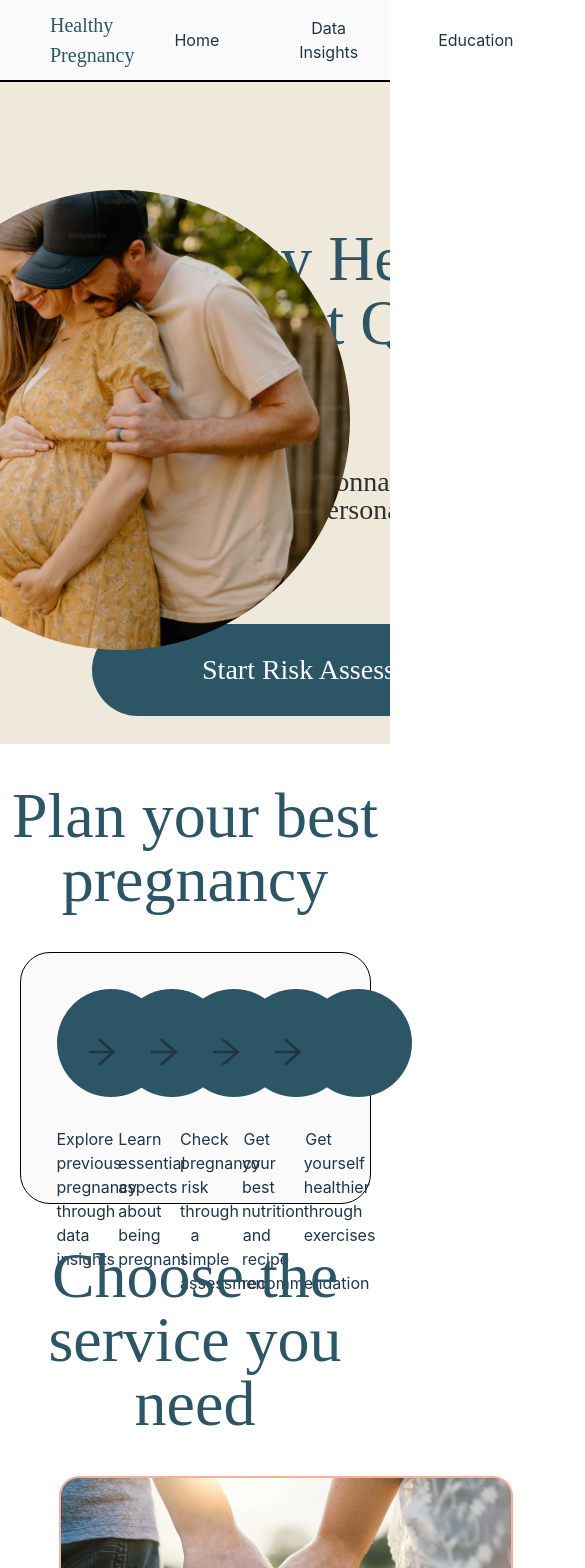
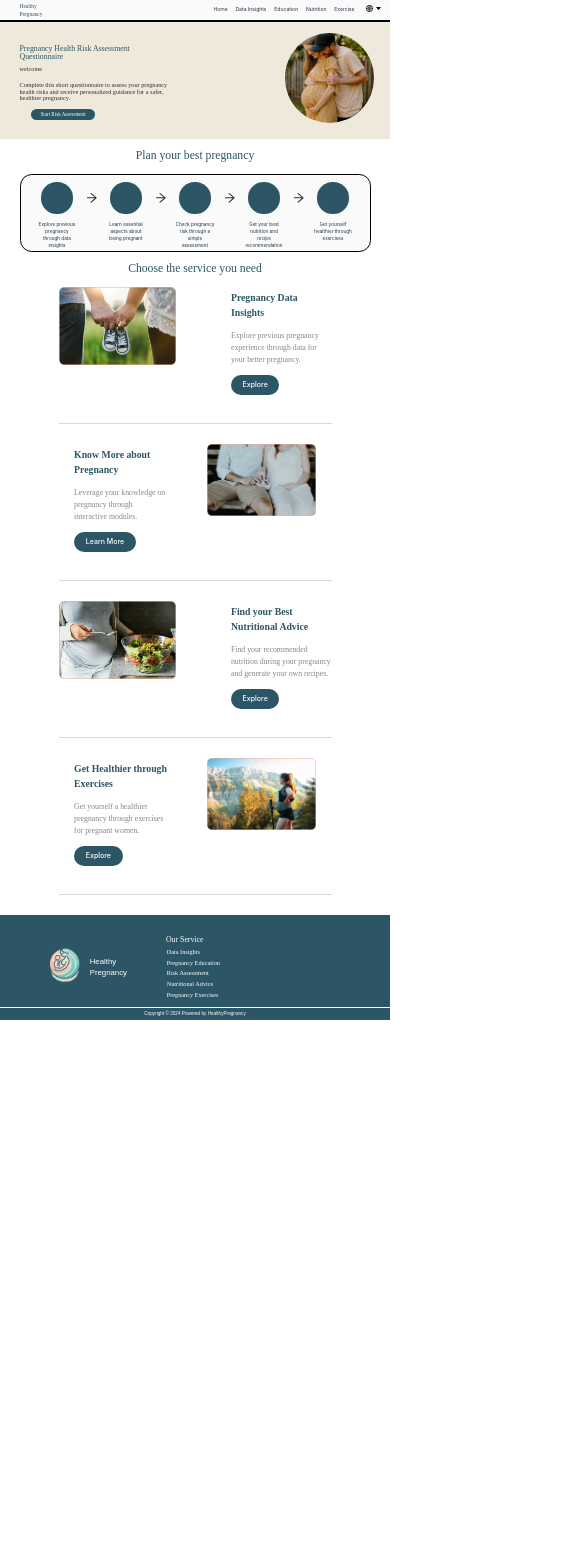
Before and after one commit to Maxi7799/HealthyPregnancy, a React (Vite) app in the folder vite-project/: page /home in a window 390 px wide. Shown: the top 1568 px of the page, 585 px wide, since content can reach past the window. After the commit the page ends 1020 px from the top, so only its background shows below. Built offline with nearby package versions, Linux system fonts and the light colour scheme.

Commit message:
feat:Responsive design for homepage

```diff
--- a/vite-project/src/components/footer/index.css
+++ b/vite-project/src/components/footer/index.css
@@ -1,34 +1,34 @@
 .footer {
   background-color: #2C5665;
   color: #fff;
-  padding: 30px 20px;
+  /* padding: 3vw 2vw; */
   display: flex;
   justify-content: center;
   align-items: center;
   font-family: Arial, sans-serif;
   position: relative;
-  height: 272px;
+  height: 27vw;
 }
 
 
 .footer-container {
   display: flex;
-  justify-content: space-between;
+  /* justify-content: space-between; */
   width: 80%;
-  max-width: 1200px;
+  max-width: 120vw;
   justify-content: left;
 }
 
 .footer-item {
   text-align: left;
 
-  margin-left: 100px;
+  margin-left: 10vw;
 }
 
 .footer-item-one {
   color: #fff;
   font-family: Alata;
-  font-size: 20px;
+  font-size: 2vw;
   font-style: normal;
   font-weight: 400;
 }
@@ -36,10 +36,10 @@
 .footer-item-other {
   color: #fff;
   font-family: "Inria Sans";
-  font-size: 16px;
+  font-size: 1.6vw;
   font-style: normal;
   font-weight: 400;
-  padding: 2px
+  padding: 0.2vw
 }
 
 .footer-left {
@@ -48,28 +48,28 @@
   display: flex;
   color: #fff;
   align-items: center;
-  font-size: 20px
+  font-size: 2vw
 }
 
 .footer-left h2 {
-  font-size: 24px;
+  font-size: 2.4vw;
   /* margin-top: px;  */
 }
 
 .footer-logo {
-  max-width: 130px;
+  max-width: 13vw;
 }
 
 .footer-center {
   flex: 2;
   display: flex;
   justify-content: space-around;
-  padding: 0 20px;
+  padding: 0 0.2vw;
 }
 
 .footer-column {
   text-align: left;
-  margin-right: 20px;
+  margin-right: 0.2vw;
 }
 
 .footer-column:last-child {
@@ -77,14 +77,14 @@
 }
 
 .footer-column h3 {
-  margin-bottom: 10px;
-  font-size: 24px;
+  margin-bottom: 1vw;
+  font-size: 2.4vw;
   color: #ccc;
 }
 
 .footer-column p {
-  margin: 5px 0;
-  font-size: 14px;
+  margin: 0.5vw 0;
+  font-size: 1.4vw;
   color: #bbb;
 }
 
@@ -95,13 +95,13 @@
 
 .footer-right h3 {
   margin-bottom: 10px;
-  font-size: 24px;
+  font-size: 2.4vw;
   color: #ccc;
 }
 
 .footer-right p {
-  margin: 5px 0;
-  font-size: 14px;
+  margin: 0.5vw 0;
+  font-size: 1.4vw;
   color: #bbb;
 }
 
@@ -115,10 +115,11 @@
 }
 
 .footer-bottom {
-  height: 50px;
-  line-height: 50px;
+  height: 3vw;
+  line-height: 3vw;
   position: absolute;
   bottom: 0;
+  font-size: 1.2vw;
   /* background-color: #00ff99; */
   border-top: 1px solid #FFF;
   width: 100%;
--- a/vite-project/src/components/header/header.css
+++ b/vite-project/src/components/header/header.css
@@ -1,6 +1,6 @@
 .header-main {
   width: 100%;
-  height: 80px;
+  height: 8vw;
   display: flex;
   justify-content: space-around;
   align-items: center;
@@ -10,7 +10,7 @@
 
 .header-main {
   width: 100%;
-  height: 80px;
+  height: 5vw;
   display: flex;
   justify-content: space-between;
   align-items: center;
@@ -21,15 +21,16 @@
 .header-left {
   color: #2C5665;
   font-family: Alata;
-  font-size: 20px;
+  font-size: 1.4vw;
   font-style: normal;
   text-align: left;
 
-  padding-left: 50px;
+  padding-left: 5vw;
 }
 
 .header-nav {
-  padding: 0px 40px 0px 40px;
+  padding: 0px 1vw 0px 1vw;
+  font-size: 1.3vw;
 }
 
 .header-left-text {}
@@ -47,7 +48,7 @@
 }
 
 .i-left {
-  margin-right: 10px;
+  margin-right: 1vw;
 }
 
 .i-right {
@@ -59,8 +60,8 @@
 }
 
 .nav-item {
-  padding: 30px;
-  font-size: 16px;
+  padding: 3vw;
+  font-size: 1.6vw;
   font-weight: 600;
   cursor: pointer;
 }
@@ -73,18 +74,18 @@
 /* <GlobalOutlined /> */
 
 .language-main {
-  padding: 10px;
+  /* padding: 0.5vw; */
   /* background-color: rgb(254, 212, 213, 0.074); */
-  padding: 10px 40px 10px 40px;
+  /* padding: 1vw 0vw 1vw 0vw; */
   position: relative;
 }
 
 .language-box {
   /* background-color: rgb(254, 212, 213, 0.074); */
-  padding: 10px 30px 10px 30px;
+  padding: 1vw 2vw 1vw 2vw;
   cursor: pointer;
   color: #000000;
-  font-size: 18px;
+  font-size: 1.8vw;
 }
 
 .language-main:hover .language-other {
@@ -94,23 +95,23 @@
 .language-other {
   z-index: 100;
   position: absolute;
-  width: 100%;
+  /* width: 100%; */
   top: 100%;
-  left: 0px;
+  right: 0px;
   background-color: rgba(76, 82, 102, 0.213);
-  padding: 10px;
+  padding: 1vw;
   /* box-sizing: border-box; */
   display: none;
 }
 
 .angel {
-  width: 15px;
-  height: 15px;
+  width: 1.5vw;
+  height: 1.5vw;
   background: #fff;
   transform: rotate(45deg);
-  top: -8px;
-  left: 0;
-  right: 0;
+  top: -0.8vw;
+  /* left: 0; */
+  right: 3vw;
   margin: 0 auto;
   position: absolute;
   /* z-index: 100; */
@@ -119,6 +120,7 @@
 .white-box {
   background-color: #fff;
   position: relative;
+  width: max-content;
 }
 
 .l-row {
@@ -126,9 +128,9 @@
   display: flex;
   justify-content: left;
   align-items: center;
-  padding: 5px 20px 5px 20px;
+  padding: 0.5vw 2vw 0.5vw 2vw;
   cursor: pointer;
-  font-size: 14px;
+  font-size: 1.4vw;
 }
 
 .l-row:hover {
@@ -136,16 +138,16 @@
 }
 
 .simple {
-  width: 20px;
+  width: 2vw;
 }
 
 .flag {
-  width: 20px;
-  height: 20px;
+  width: 2vw;
+  height: 2vw;
   background-color: lightsalmon;
-  margin-left: 5px;
-  margin-right: 5px;
-  border-radius: 10px;
+  margin-left: 0.5vw;
+  margin-right: 0.5vw;
+  border-radius: 1vw;
   text-align: center;
   overflow: hidden;
 }
--- a/vite-project/src/components/header/language.tsx
+++ b/vite-project/src/components/header/language.tsx
@@ -1,4 +1,4 @@
-import { GlobalOutlined } from "@ant-design/icons";
+import { GlobalOutlined, CaretDownOutlined } from "@ant-design/icons";
 import RO from "../../assets/RO.png";
 import ES from "../../assets/ES.png";
 import UK from "../../assets/UK.png";
@@ -11,7 +11,6 @@ type listType = {
   flag: string;
   country: string;
 };
-
 
 export function Language() {
   const list: Array<listType> = [
@@ -51,7 +50,7 @@ export function Language() {
     <>
       <div className="language-main">
         <div className="language-box">
-          <GlobalOutlined /> language
+          <GlobalOutlined /> <CaretDownOutlined />
         </div>
         <div className="language-other">
           <div className="white-box">
--- a/vite-project/src/components/home-main/index.css
+++ b/vite-project/src/components/home-main/index.css
@@ -1,10 +1,10 @@
 .home-main {
     width: 100%;
-    height: 662px;
+    height: 30vw;
     background: #EFE9DB;
     overflow: hidden;
     text-align: left;
-    padding: 42px;
+    padding: 5vw;
     position: relative;
     box-sizing: border-box;
 }
@@ -12,41 +12,41 @@
 .home-main .main-text {
     color: #2C5665;
     font-family: Alata;
-    font-size: 64px;
+    font-size: 2vw;
     font-style: normal;
     font-weight: 400;
     line-height: 100%;
-    width: 819px;
-    height: 125px;
+    width: 30vw;
+    height: 3vw;
     flex-shrink: 0;
     text-align: left;
-    margin-top: 103px;
+    margin-top: 1vw;
     /* 64px */
 }
 
 .home-main .home-welcome {
     color: #303030;
     font-family: "Inria Sans";
-    font-size: 28px;
+    font-size: 1.6vw;
     font-style: normal;
     font-weight: 400;
     line-height: 100%;
-    margin-top: 44px;
+    margin-top: 2.5vw;
 }
 
 .home-main .home-text {
-    width: 706px;
-    height: 156px;
+    width: 40vw;
+    /* height: 15vw; */
 }
 
 .home-main .home-main-image {
-    width: 460px;
-    height: 460px;
-    border-radius: 230px;
+    width: 23vw;
+    height: 23vw;
+    border-radius: 23vw;
     overflow: hidden;
     position: absolute;
-    right: 40px;
-    top: 108px;
+    right: 4vw;
+    top: 3vw;
 }
 
 .home-main .home-main-image img {
@@ -56,17 +56,19 @@
 
 .home-main .home-button {
     display: flex;
-    width: 421px;
-    height: 72px;
-    padding: 10px 24px;
+    /* width: 4.2vw; */
+    width: max-content;
+    height: 1vw;
+    padding: 1vw 2.4vw;
     justify-content: center;
     align-items: center;
-    border-radius: 100px;
+    border-radius: 10vw;
     background: #2C5665;
     color: #fff;
     font-family: "Inria Sans";
-    font-size: 28px;
+    font-size: 1.3vw;
     font-style: normal;
     cursor: pointer;
-    margin-left: 50px;
+    margin-left: 3vw;
+    margin-top: 2vw;
 }
--- a/vite-project/src/components/home-plan/index.css
+++ b/vite-project/src/components/home-plan/index.css
@@ -1,11 +1,11 @@
 .home-plan {
     width: 90%;
-    height: 252px;
-    border-radius: 30px;
+    height: 20vw;
+    border-radius: 3vw;
     border: 1px solid #000;
     background: #FAFAFA;
     margin: 0 auto;
-    padding: 36px;
+    padding: 2vw;
     box-sizing: border-box;
     display: flex;
     justify-content: space-around;
@@ -13,17 +13,18 @@
 }
 
 .plan-image {
-    width: 108px;
-    height: 108px;
+    width: 8vw;
+    height: 8vw;
     background-color: #2C5665;
     border-radius: 50%;
     margin: auto;
-    margin-bottom: 30px;
+    margin-bottom: 2vw;
 }
 
 .plan-text2 {
     height: calc(100% - 108px);
     width: 100%;
+    font-size: 1.2vw;
 }
 
 .plan-box {
@@ -34,8 +35,8 @@
 }
 
 .plan-arrow {
-    font-size: 32px;
+    font-size: 3vw;
     height: 100%;
-    padding-top: 40px;
+    padding-top: 2vw;
     box-sizing: border-box;
 }
--- a/vite-project/src/components/home-title/index.css
+++ b/vite-project/src/components/home-title/index.css
@@ -1,11 +1,11 @@
 .home-title {
     color: #2C5665;
     font-family: Alata;
-    font-size: 64px;
+    font-size: 3vw;
     font-style: normal;
     font-weight: 400;
     line-height: 100%;
-    margin-top: 40px;
-    margin-bottom: 40px;
+    margin-top: 3vw;
+    margin-bottom: 3vw;
     /* 64px */
 }
--- a/vite-project/src/components/service-list/index.css
+++ b/vite-project/src/components/service-list/index.css
@@ -1,15 +1,21 @@
 .service-list {
     display: flex;
     border-bottom: 1px solid #D9D9D9;
-    padding-bottom: 50px;
-    margin-bottom: 50px;
+    padding-bottom: 5vw;
+    margin-bottom: 5vw;
 }
 
 .imageBox {
-    width: 454px;
-    height: 302px;
-    border-radius: 20px;
+    width: 45vw;
+    height: 30vw;
+    border-radius: 20vw;
+    padding-right: 4vw;
+    box-sizing: border-box;
     /* border: 2px solid #F7B09C; */
+}
+
+.imageBox img {
+    width: 100%;
 }
 
 .service-item {
@@ -21,7 +27,7 @@
 .service-header {
     color: #2C5665;
     font-family: "Inria Sans";
-    font-size: 48px;
+    font-size: 2.5vw;
     font-style: normal;
     font-weight: 700;
 }
@@ -29,7 +35,7 @@
 .service-text {
     color: #878787;
     font-family: "Inria Sans";
-    font-size: 24px;
+    font-size: 2vw;
     font-style: normal;
     font-weight: 400;
 }
@@ -41,16 +47,18 @@
     justify-content: center;
     align-items: center;
     width: max-content;
-    padding: 15px 40px 15px 40px;
-    font-size: 18px;
-    border-radius: 40px;
+    padding: 1.2vw 3vw 1.2vw 3vw;
+    font-size: 1.8vw;
+    border-radius: 4vw;
 }
 
 
 .textBox {
-    padding: 0px 0px 10px 0px;
+    padding: 0px 0px 1vw 0vw;
     display: flex;
     flex-direction: column;
     justify-content: space-around;
     cursor: pointer;
+    width: 50%;
+    padding-left: 4vw;
 }
--- a/vite-project/src/components/service-list/index.tsx
+++ b/vite-project/src/components/service-list/index.tsx
@@ -63,8 +63,8 @@ export const ServiceList: React.FC = () => {
               <div
                 className="textBox"
                 style={{
-                  paddingLeft: index % 2 == 0 ? "150px" : "row-reverse",
-                  paddingRight: index % 2 == 0 ? "0" : "150px",
+                  paddingLeft: index % 2 == 0 ? "10vw" : "row-reverse",
+                  paddingRight: index % 2 == 0 ? "0" : "10vw",
                 }}
               >
                 <div className="service-header">{item.title}</div>
```
